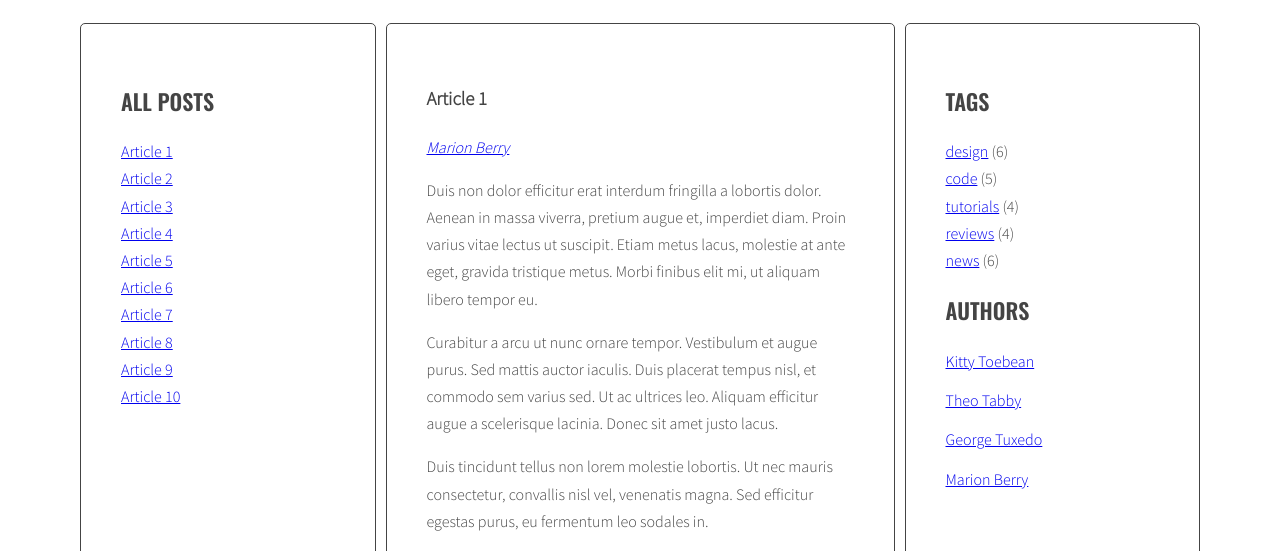
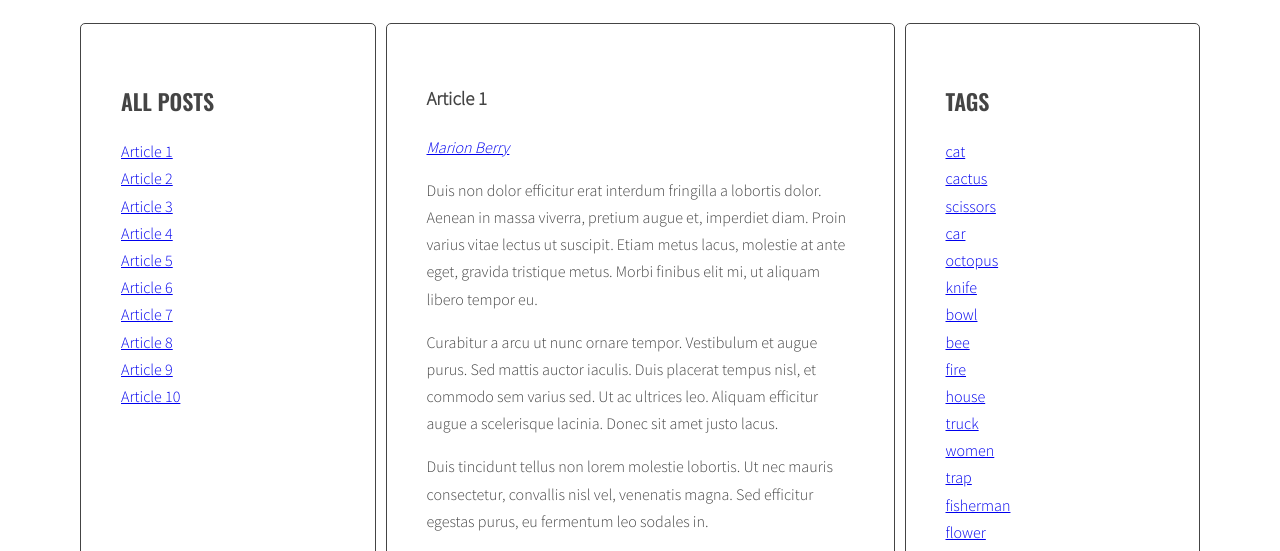
Before and after one commit to PaPaX2/javascript-blog, a website: page index.html in a window 1280 px wide. Shown: the part 220-771 px from the top of the page. Drawn offline with nearby package versions, Linux system fonts and the light colour scheme.

Commit message:
DONE generating Tags list in right window

```diff
--- a/index.html
+++ b/index.html
@@ -179,11 +179,11 @@
                     <aside class="sidebar">
                       <h2 class="section-title">Tags</h2>
                       <ul class="list tags">
-                        <li><a href="#">design</a> <span>(6)</span></li>
-                        <li><a href="#">code</a> <span>(5)</span></li>
-                        <li><a href="#">tutorials</a> <span>(4)</span></li>
-                        <li><a href="#">reviews</a> <span>(4)</span></li>
-                        <li><a href="#">news</a> <span>(6)</span></li>
+                        <li><a href="#"></a> <span>(6)</span></li>
+                        <li><a href="#"></a> <span>(5)</span></li>
+                        <li><a href="#"></a> <span>(4)</span></li>
+                        <li><a href="#"></a> <span>(4)</span></li>
+                        <li><a href="#"></a> <span>(6)</span></li>
                       </ul>
                       <h2 class="section-title">Authors</h2>
                       <ul class="list authors">
--- a/js/script.js
+++ b/js/script.js
@@ -12,7 +12,7 @@
     optArticleTagsSelector = '.post-tags .list',
     optArticleTagSelector = '.post-tags a',
     optArticleAuthorSelector = '.post-author',
-    optArticleAuthorsSelector = '.post-author a';
+    optTagsListSelector = '.tags .list';
 
   const titleClickHandler = function (event) {
     //console.log('Link was clicked!');
@@ -150,8 +150,10 @@
 
   function generateTags() {
 
+    /* [NEW] create a new variable allTags with an empty array */
+    let allTags = [];
+
     /* find all articles */
-
     const articles = document.querySelectorAll(optArticleSelector);
     //console.log(articles);
 
@@ -182,11 +184,19 @@
       //console.log(tag);
 
         /* generate HTML of the link */
-        const linkHtml = '<li><a href="#tag-' + tag + '">' + tag + '</a></li>';
+        const linkHTML = '<li><a href="#tag-' + tag + '">' + tag + '</a></li>';
         //console.log('linkHtml: ', linkHtml);
         /* add generated code to html variable */
 
-        html = html + linkHtml;
+        html = html + linkHTML;
+
+        /* [NEW] check if this link is NOT already in allTags */
+        if(allTags.indexOf(linkHTML) == -1){
+
+          /* [NEW] add generated code to allTags array */
+
+          allTags.push(linkHTML);
+        }
 
         /* END LOOP: for each tag */
       }
@@ -195,6 +205,13 @@
       //console.log('html: ', html);
       /* END LOOP: for every article: */
     }
+    /* [NEW] find list of tags in right column */
+    const tagList = document.querySelector('.tags');
+    console.log ('lista tagów: ', tagList);
+
+    /* [NEW] add html from allTags to tagList */
+    tagList.innerHTML = allTags.join(' ');
+    console.log('tablica tagów: ', allTags);
   }
 
   generateTags();
@@ -277,7 +294,7 @@
       /* find author wrapper */
 
       const authorList = author.querySelector(optArticleAuthorSelector);
-      console.log('lista autorów:', authorList);
+      //console.log('lista autorów:', authorList);
 
       /* make html variable with empty string */
 
@@ -286,11 +303,11 @@
       /* get author from data-author attribute */
 
       const articleAuthor = author.getAttribute('data-author');
-      console.log('autor: ', articleAuthor);
+      //console.log('autor: ', articleAuthor);
 
       /* generate HTML of the link */
       const linkHtml = '<a href="#author-' + articleAuthor + '">' + articleAuthor + '</a>';
-      console.log(linkHtml);
+      //console.log(linkHtml);
 
       /* add generated code to html variable */
 
@@ -298,7 +315,7 @@
 
       /* insert HTML of all the links into the author wrapper */
       authorList.innerHTML = html;
-      console.log(html);
+      //console.log(html);
       /* END LOOP: for every article: */
     }
   }
@@ -314,16 +331,16 @@
 
     /* make new constant named "clickedElement" and give it the value of "this" */
     const clickedElement = this;
-    console.log('this: ', this);
+    //console.log('this: ', this);
 
     const additional = clickedElement.querySelector('a');
     /* make a new constant "href" and read the attribute "href" of the clicked element */
     const href = additional.getAttribute('href');
-    console.log('href: ', href);
+    //console.log('href: ', href);
 
     /* make a new constant "author" and extract author from the "href" constant */
     const author = href.replace('#author-', '');
-    console.log('autor:', author);
+    //console.log('autor:', author);
 
     /* find all author links with class active */
     const activeAuthors = document.querySelectorAll('a.active[href^="#author-"]');
```
